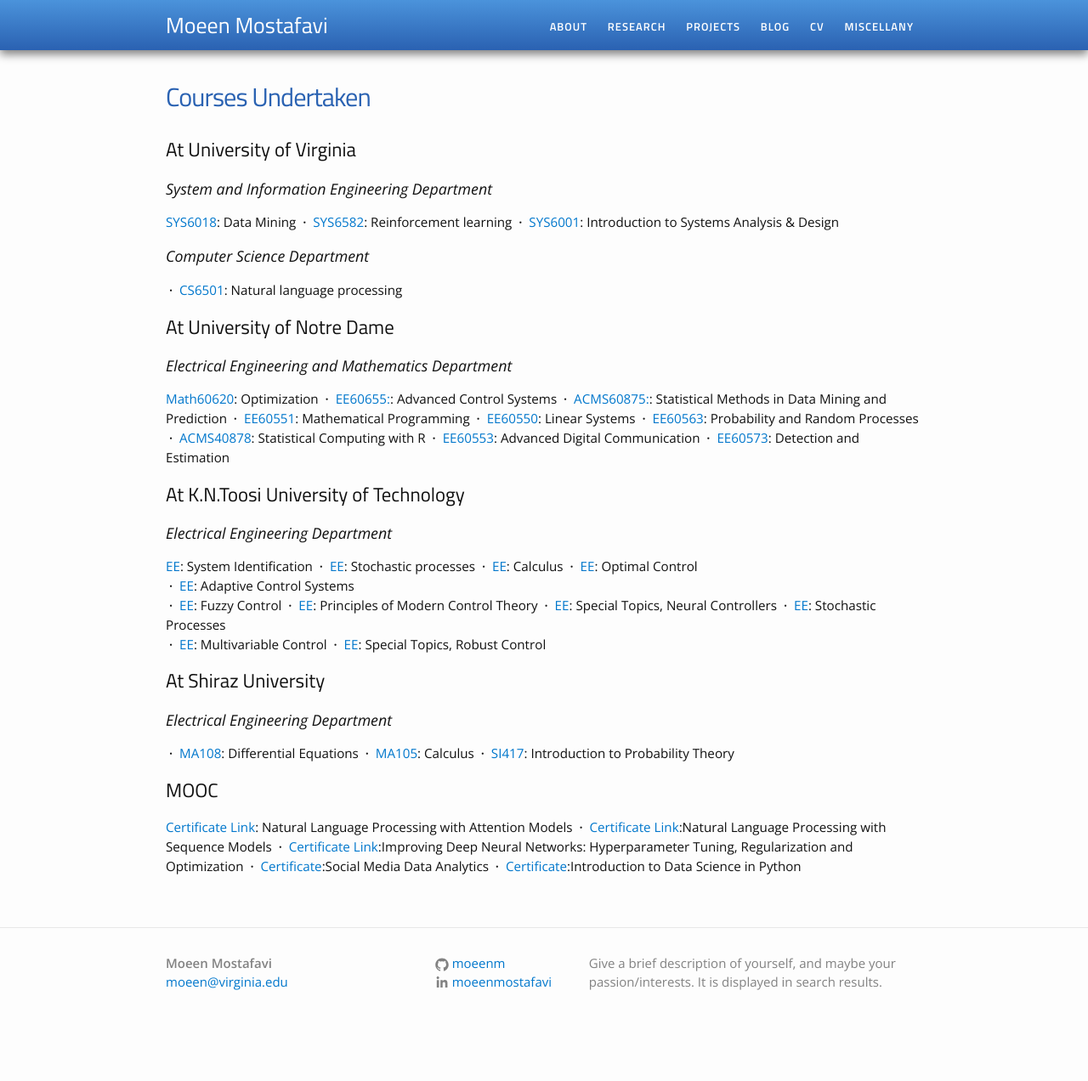
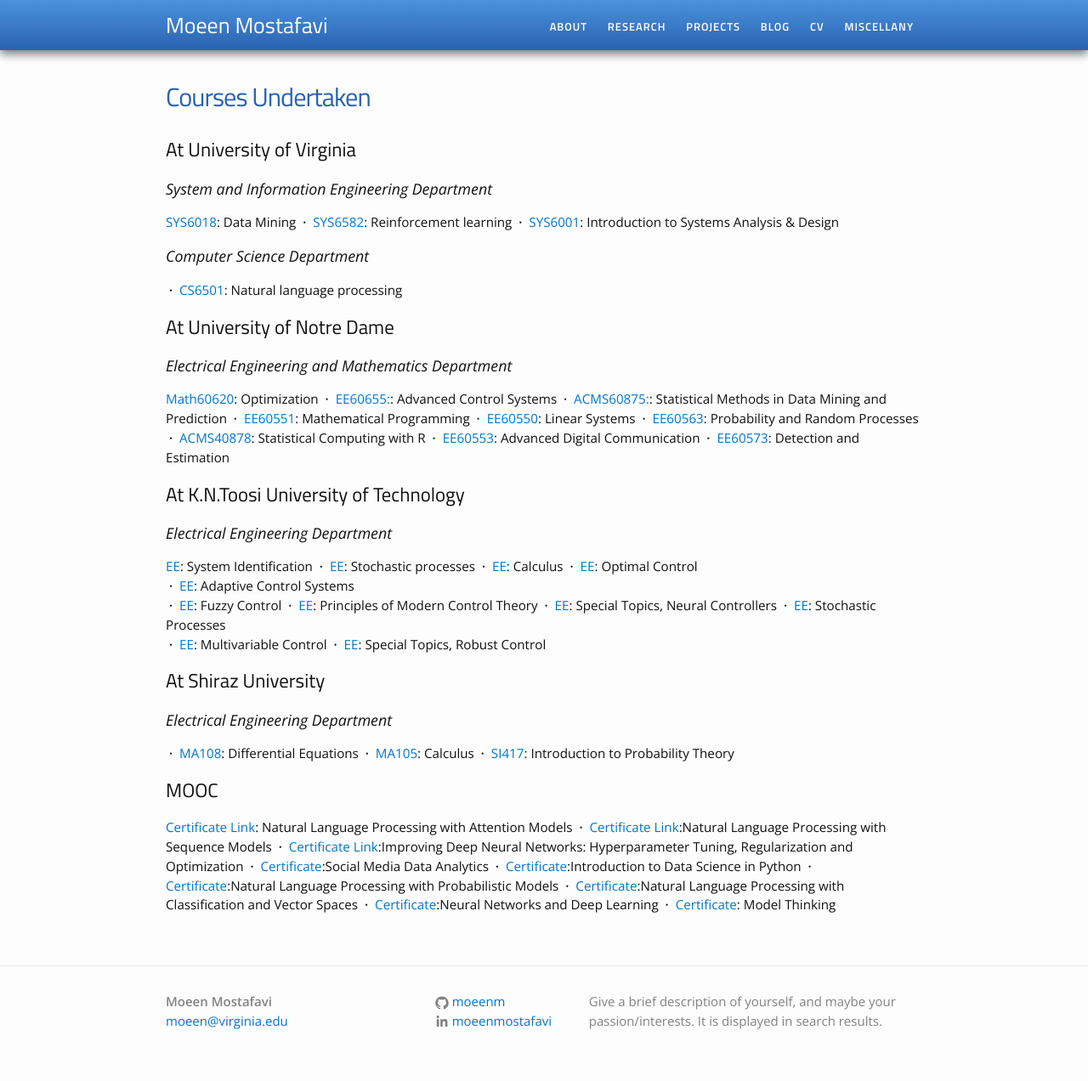
Before and after one commit to moeenm/moeenm.github.io, a Jekyll site: the page built from miscellany/courses.md, in a window 1280 px wide. Shown: the whole page at 85% size. Built offline with Jekyll 4.4.1, drawn with Linux system fonts in a browser that asks for light colours; before the commit the page ends 1227 px from its top, so only the background shows below that.

Commit message:
Update courses.md

```diff
--- a/miscellany/courses.md
+++ b/miscellany/courses.md
@@ -55,3 +55,7 @@ permalink: /miscellany/courses/
 <b>&nbsp;&middot;&nbsp;</b> <a href="https://www.coursera.org/account/accomplishments/certificate/XHXGGCFSP7S6">Certificate Link</a>:Improving Deep Neural Networks: Hyperparameter Tuning, Regularization and Optimization
 <b>&nbsp;&middot;&nbsp;</b> <a href="https://www.coursera.org/account/accomplishments/verify/ZA9VBLMPN3GT">Certificate</a>:Social Media Data Analytics
 <b>&nbsp;&middot;&nbsp;</b> <a href="https://www.coursera.org/account/accomplishments/verify/K7VHX2VVNYU2">Certificate</a>:Introduction to Data Science in Python
+<b>&nbsp;&middot;&nbsp;</b> <a href="https://www.coursera.org/account/accomplishments/certificate/YDEM4NK5FAA8">Certificate</a>:Natural Language Processing with Probabilistic Models
+<b>&nbsp;&middot;&nbsp;</b> <a href="https://www.coursera.org/account/accomplishments/certificate/3685FP8EPSSE">Certificate</a>:Natural Language Processing with Classification and Vector Spaces
+<b>&nbsp;&middot;&nbsp;</b> <a href="https://www.coursera.org/account/accomplishments/verify/WKYW9CZJPRF8">Certificate</a>:Neural Networks and Deep Learning
+<b>&nbsp;&middot;&nbsp;</b> <a href="">Certificate</a>: Model Thinking
```
